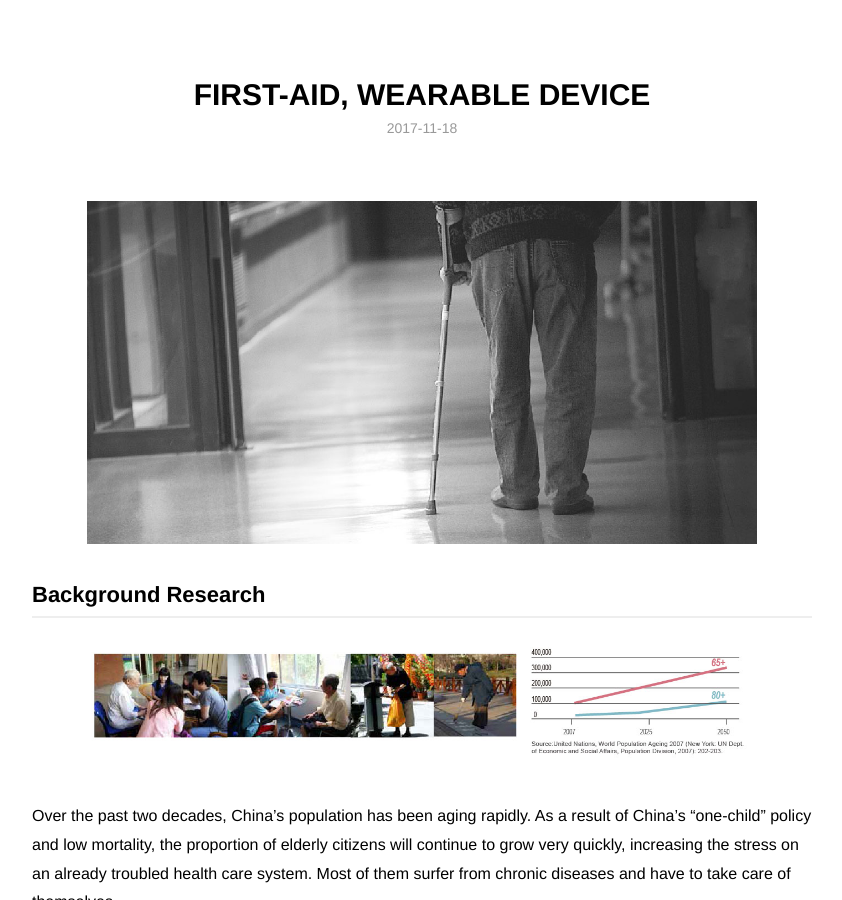
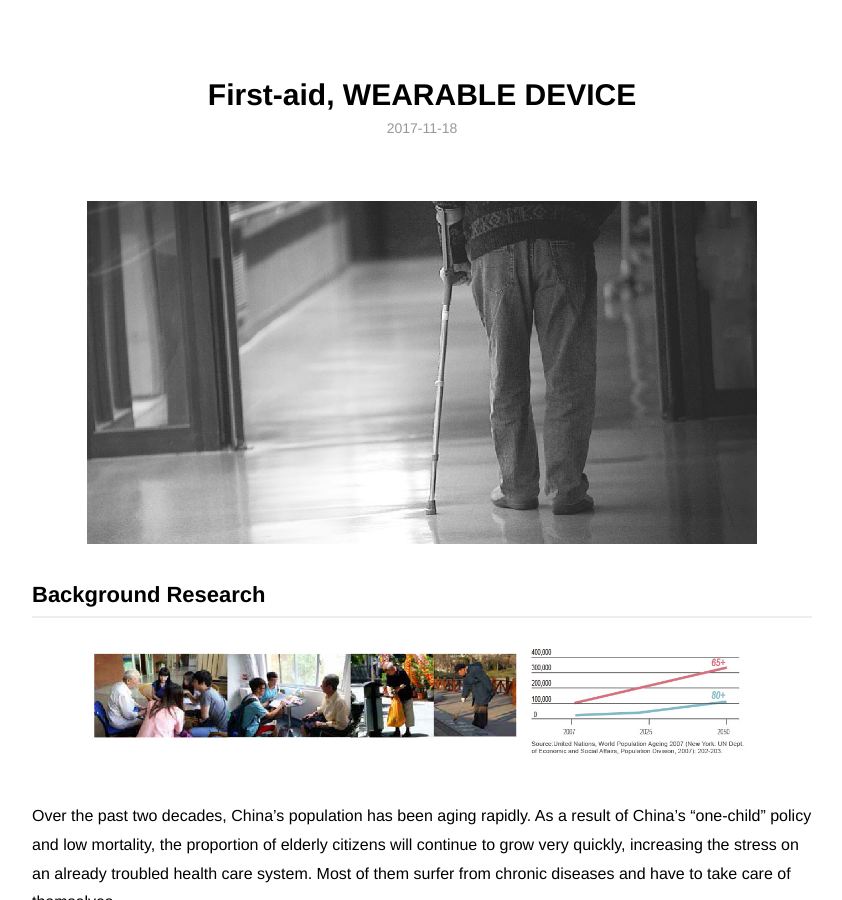
Before and after one commit to yuanyuanhu96/Potfolio-Archive, a Jekyll site: the page built from _posts/2017-11-18-FIRST-AID.md, in a window 1280 px wide and 900 px high. Shown: the whole window, without its empty margins (218-1060 px from the left). Built offline with Jekyll 4.4.1, drawn with Linux system fonts in a browser that asks for light colours; some of the changed text lies outside the part shown.

```diff
--- a/_posts/2017-11-18-FIRST-AID.md
+++ b/_posts/2017-11-18-FIRST-AID.md
@@ -1,6 +1,6 @@
 ---
 layout: post
-title: FIRST-AID, WEARABLE DEVICE
+title: First-aid, WEARABLE DEVICE
 icon: <img src="/images/Project-icon-png/Project-icon-02.png" alt="" width="50"/>
 description: Many acute diseases are worsen when an old man falls down, an example is cerebral hemorrhage. This is the most urgent time, but they cannot ask for help. In order to provide them with first add and to bridge the gap between people who need help and those who offer a hand, this set of wearable device is needed.
 category: blog
```
